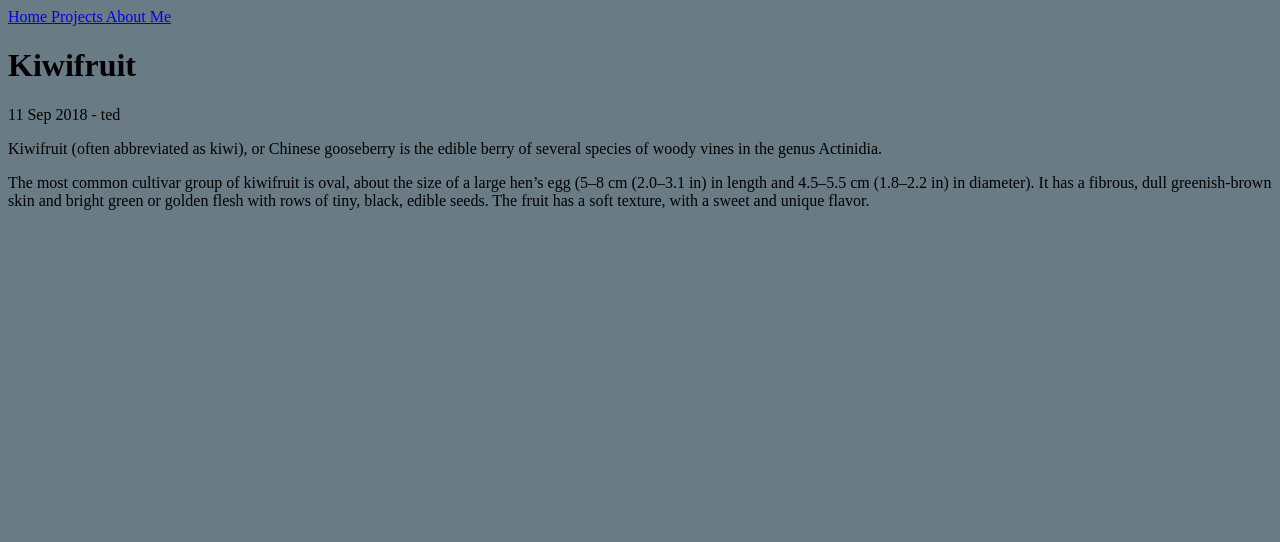
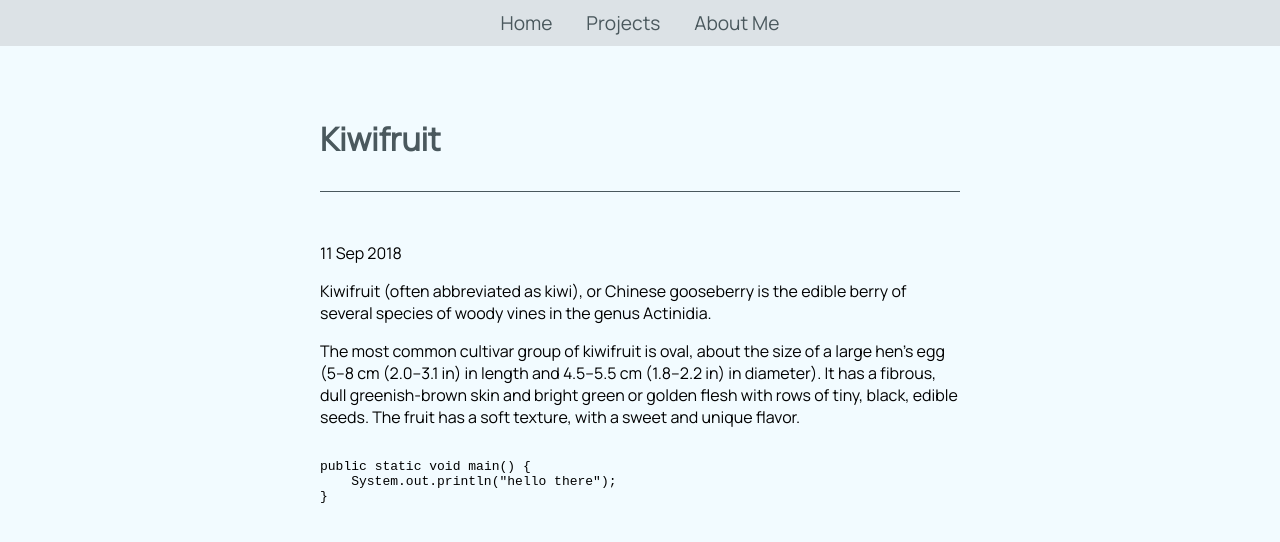
Before and after one commit to Mario-659/blog, a Jekyll site: the page built from _posts/2018-09-11-kiwifruit.md, in a window 1280 px wide. Shown: the top 542 px of the page. Built offline with Jekyll 4.4.1, drawn with Linux system fonts in a browser that asks for light colours.

Commit message:
add init styling
added favicon (too small), generic styling, 404 page, lorem ipsum posts

````diff
--- /dev/null
+++ b/_data/navigation.yml
@@ -0,0 +1,6 @@
+- name: Home
+  link: /blog.html
+- name: Projects
+  link: /projects.html
+- name: About Me
+  link: /about.html
--- a/_includes/navigation.html
+++ b/_includes/navigation.html
@@ -1,12 +1,7 @@
 <nav>
-    <a href="/blog.html" class="sampleClass">
-      Home
+  {% for item in site.data.navigation %}
+    <a href="{{ item.link }}" {% if page.url == item.link %}class="current"{% endif %}>
+      {{ item.name}}
     </a>
-    <a href="/projects.html">
-      Projects
-    </a>
-    <a href="/about.html">
-      About Me
-    </a>
-
-  </nav>
+  {% endfor %}
+</nav>
--- a/_layouts/default.html
+++ b/_layouts/default.html
@@ -4,9 +4,13 @@
     <meta charset="utf-8">
     <title>{{ page.title }}</title>
     <link rel="stylesheet" href="/assets/css/styles.css">
+    <link rel="icon" href="/assets/img/favicon.ico">
+    <link rel="stylesheet" href="https://fonts.googleapis.com/css?family=Manrope">
   </head>
   <body>
     {% include navigation.html %}
-    {{ content }}
+    <div class="content">
+      {{ content }}
+    </div>
   </body>
 </html>
--- a/_layouts/post.html
+++ b/_layouts/post.html
@@ -2,6 +2,6 @@
 layout: default
 ---
 <h1>{{ page.title }}</h1>
-<p>{{ page.date | date_to_string }} - {{ page.author }}</p>
+<p>{{ page.date | date_to_string }}</p>
 
 {{ content }}
--- a/_posts/2018-09-11-kiwifruit.md
+++ b/_posts/2018-09-11-kiwifruit.md
@@ -1,6 +1,6 @@
 ---
 layout: post
-author: ted
+author: damian
 ---
 Kiwifruit (often abbreviated as kiwi), or Chinese gooseberry is the edible
 berry of several species of woody vines in the genus Actinidia.
@@ -10,3 +10,10 @@ hen's egg (5–8 cm (2.0–3.1 in) in length and 4.5–5.5 cm (1.8–2.2 in) in
 diameter). It has a fibrous, dull greenish-brown skin and bright green or
 golden flesh with rows of tiny, black, edible seeds. The fruit has a soft
 texture, with a sweet and unique flavor.
+
+```java
+
+public static void main() {
+    System.out.println("hello there");
+}
+```
--- a/_sass/main.scss
+++ b/_sass/main.scss
@@ -1,9 +1,47 @@
 @import "variables";
 
 nav {
-    color: green;
+    background-color: $nav-background;
+    padding-top: 10px;
+    padding-bottom: 10px;
+    text-align: center;
+    font-size: larger;
+    color: $nav-font-color;
+    width: 100%;
+
+    .current {
+      color: black;
+      text-decoration: underline;
+    }
+
+    a {
+      margin-left: 15px;
+      margin-right: 15px;
+      text-decoration: none;
+      color: $nav-font-color;
+    }
   }
 
 body {
+  font-family: 'Manrope';
+  margin: 0;
   background-color: $body-color;
 }
+
+.content {
+  padding-top: 50px;
+  margin-left: 20%;
+  margin-right: 20%;
+  padding-left: 5%;
+  padding-right: 5%;
+  height: 500px;
+
+  h1 {
+    padding-bottom: 30px;
+    margin-bottom: 50px;
+    color: #4a585d;
+    border-bottom-style: solid;
+    border-bottom-width: 1.5px;
+    border-bottom-color: #4a585d;
+  }
+}
--- a/_sass/variables.scss
+++ b/_sass/variables.scss
@@ -1 +1,7 @@
-$body-color : #697b85;
+// main content
+$body-color : #f2fbff;
+
+
+// navigation
+$nav-background : #dce2e6;
+$nav-font-color: #4a585d;
````
Also changed, not shown: 404.md (added, +10 -0 lines), assets/img/favicon.ico (added).
